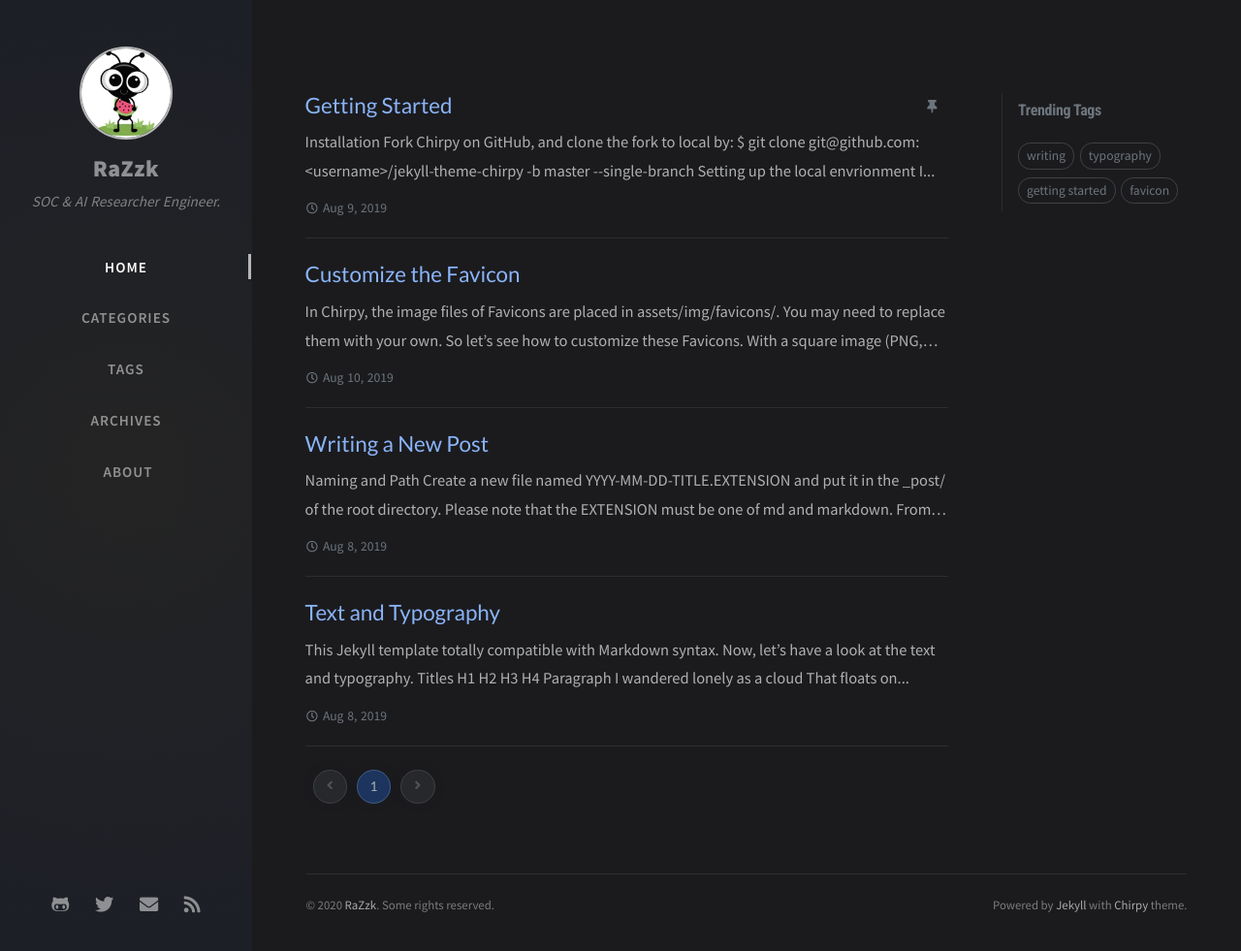
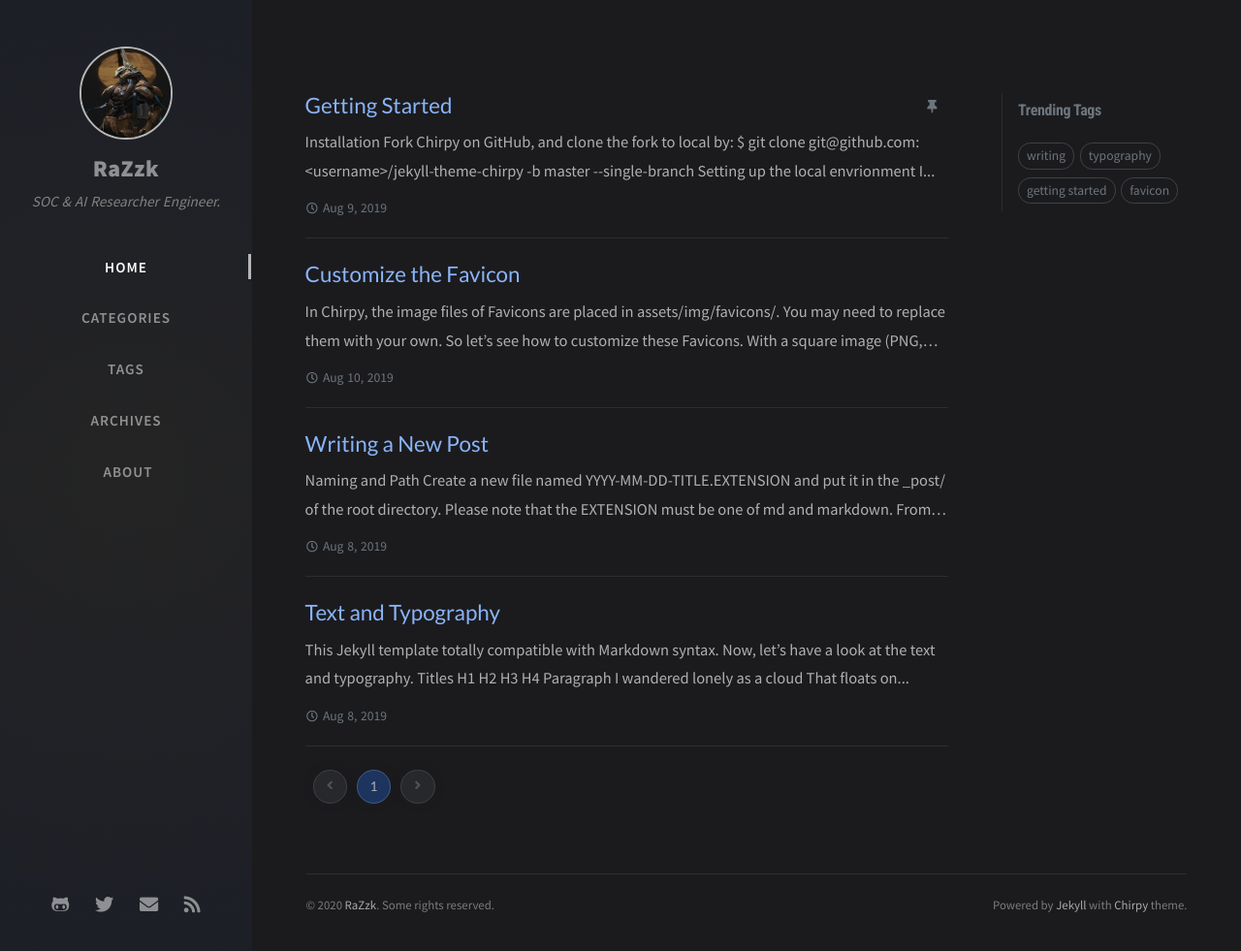
Before and after one commit to MohamedRazzk/mohamedrazzk.github.io, a Jekyll site: the page built from index.html, in a window 1280 px wide and 981 px high. Shown: the whole window at 97% size. Built offline with Jekyll 4.4.1, drawn with Linux system fonts in a browser that asks for light colours; nearby versions of some CDN libraries; the list of posts is cut into pages by our own code; comment, search, counter and statistics services are not loaded.

Commit message:
avatar update

```diff
--- a/_config.yml
+++ b/_config.yml
@@ -19,7 +19,7 @@ url: 'https://mohamedrazzk.github.io/'
 
 author: RaZzk                  # change to your full name
 
-avatar: /assets/img/sample/avatar.jpg   # support internet resources
+avatar: /assets/img/sample/avatar.png   # support internet resources
 
 github:
   username: mohamedrazzk             # change to your github username
```
Also changed, not shown: assets/img/sample/avatar.png (added), assets/img/sample/x.jpg (renamed from assets/img/sample/avatar.jpg).
